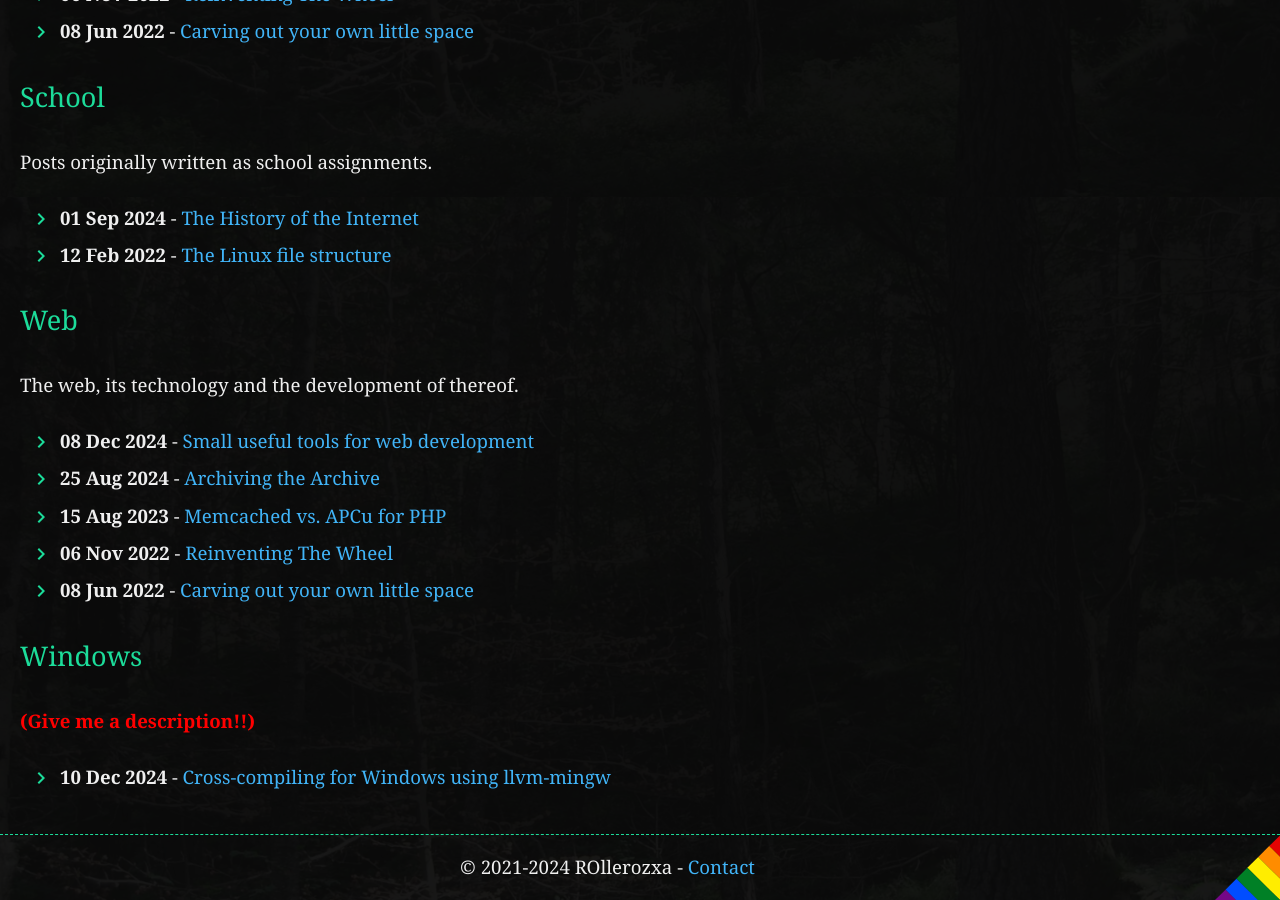
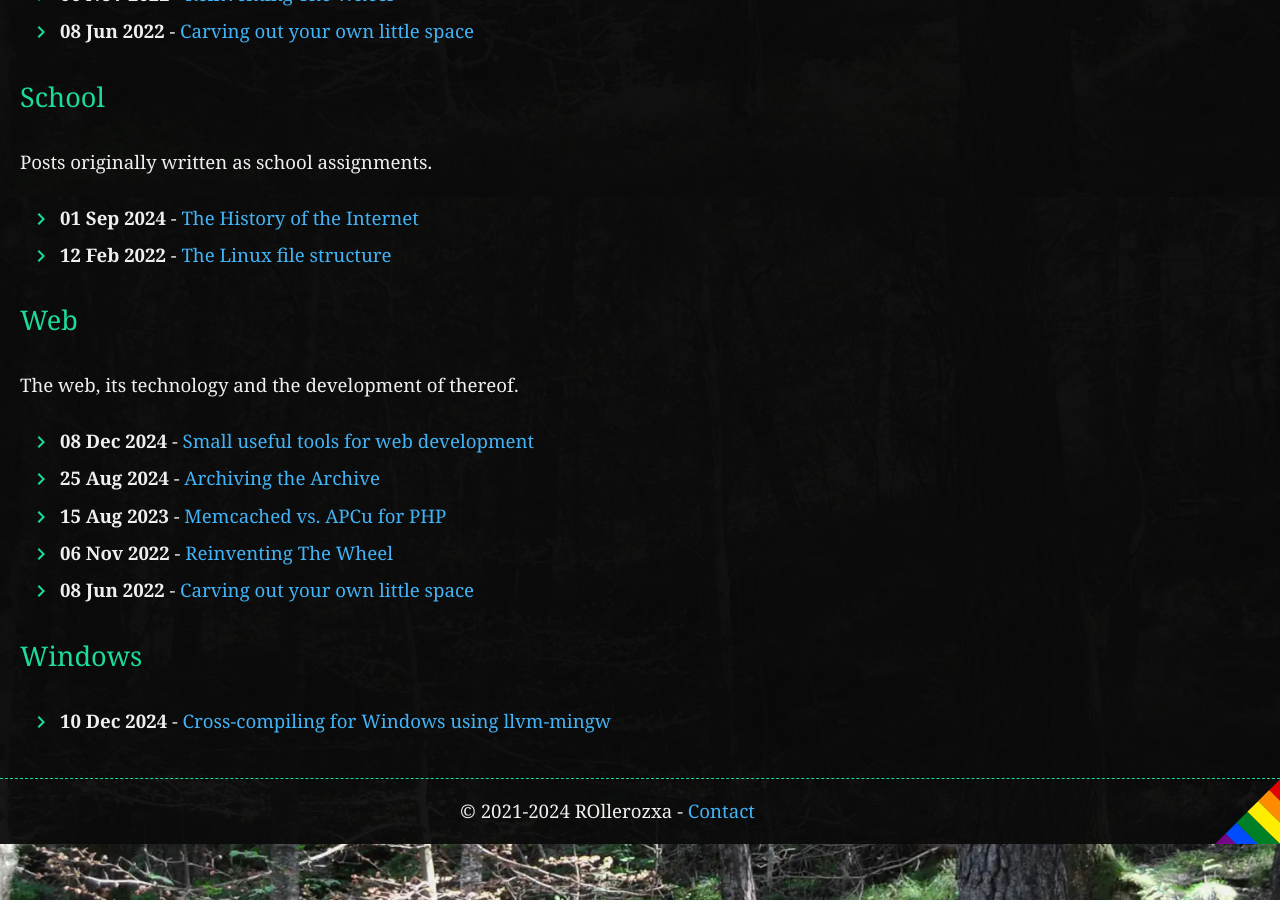
Before and after one commit to rollerozxa/voxelmanip.se, a Jekyll site: the page built from posts-by-tag.html, in a window 1280 px wide and 900 px high, scrolled down 3403 px. Built offline with Jekyll 4.4.1, drawn with Linux system fonts in a browser that asks for light colours.

Commit message:
Allow tags with empty descriptions

```diff
--- a/posts-by-tag.html
+++ b/posts-by-tag.html
@@ -23,7 +23,7 @@ title: Posts (by tag)
 
 	<h2 id="{{ tag }}">{{ tag | replace: "-", " " }}</h2>
 
-	<p>{{ site.data.tags[tag].description | default: "<strong class='warning'>(Give me a description!!)</strong>" }}</p>
+	{% if site.data.tags[tag].description %}<p>{{ site.data.tags[tag].description }}</p>{% endif %}
 
 	<ul>
 		{%- for post in posts -%}
```
